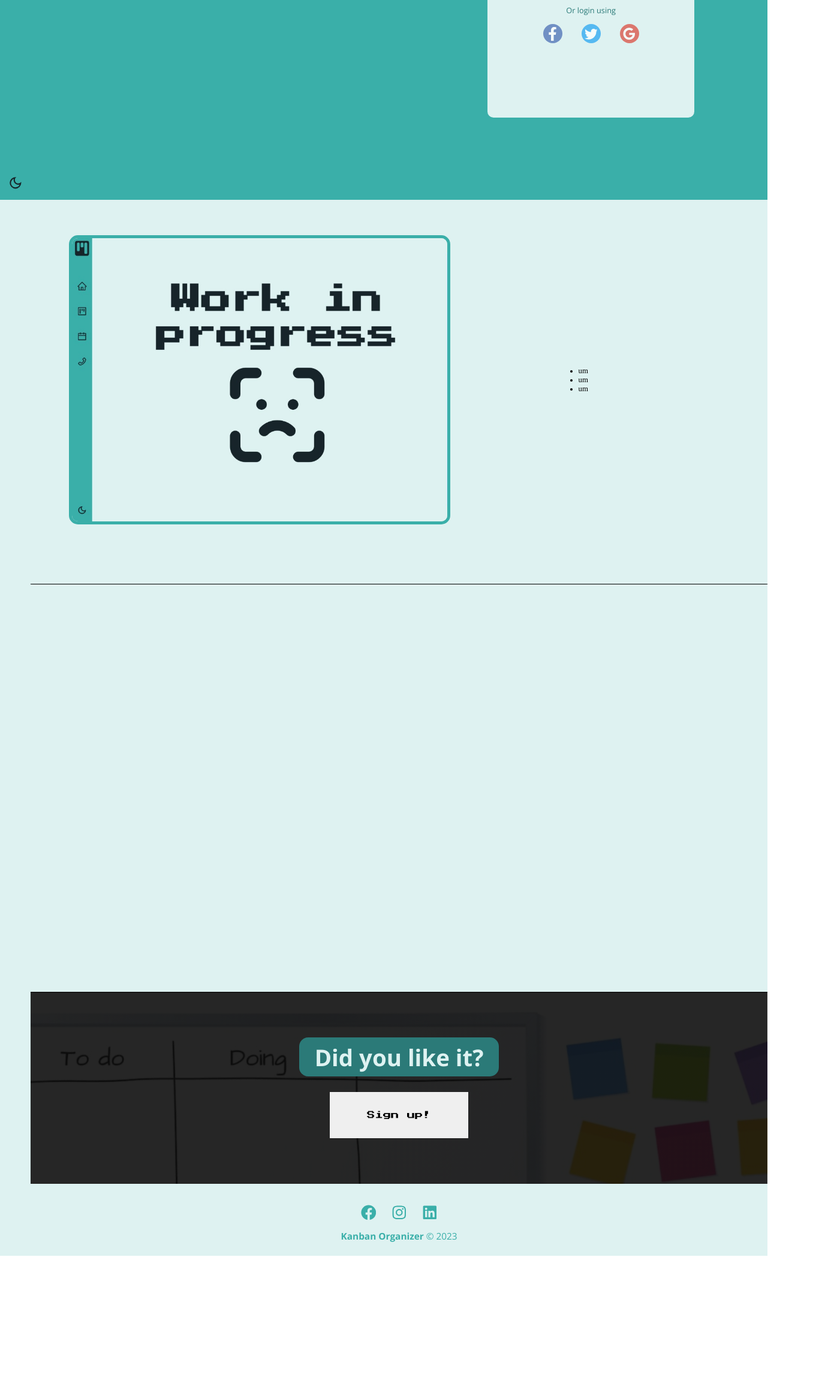
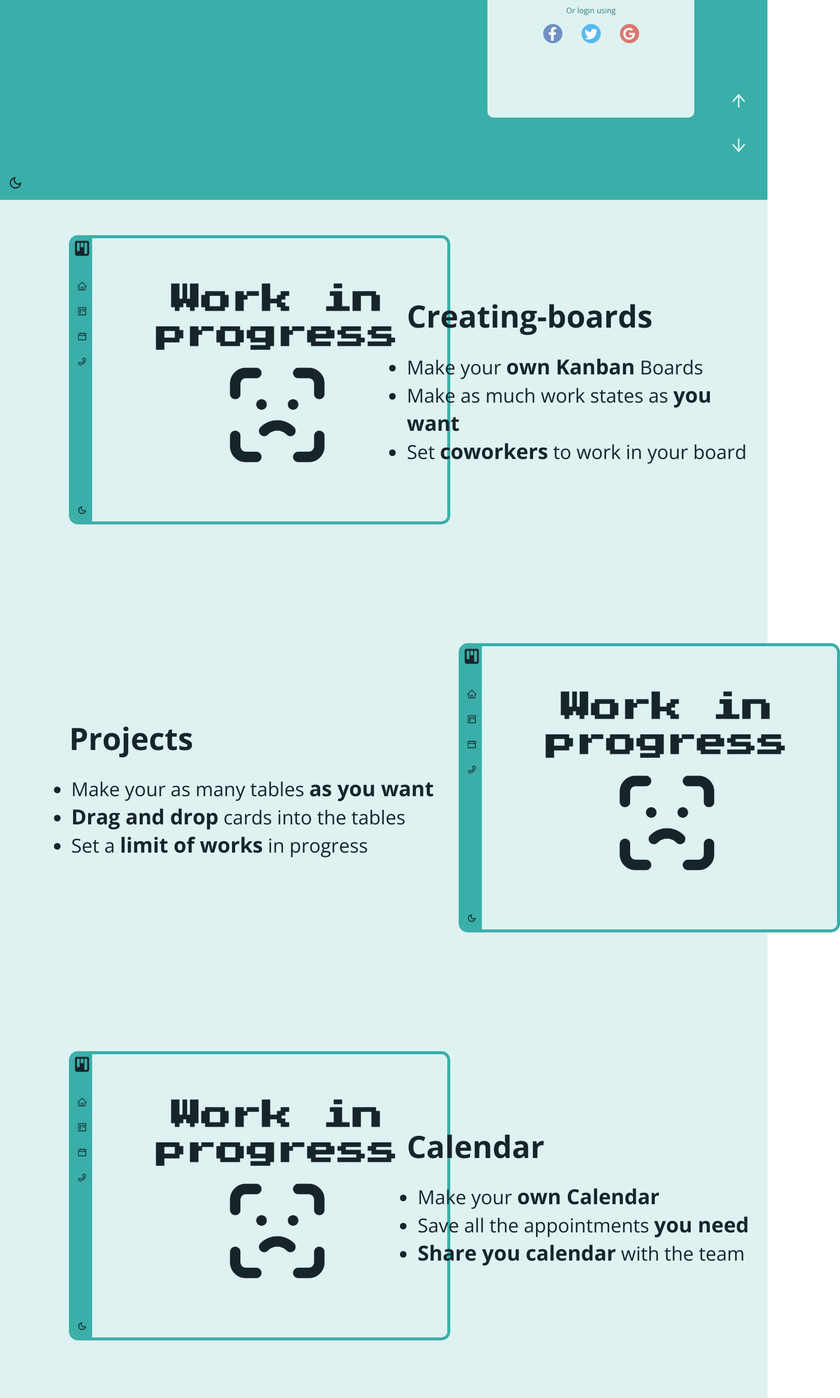
Before and after one commit to KaueFSoares/Kanban-Organizer, a React (Create React App) app in the folder files/kanban-organizer/: page / in a window 1280 px wide. Shown: the part 467-2797 px from the top of the page at 60% size, 1401 px wide, since content can reach past the window. Before the commit the page ends 2560 px from the top, so only its background shows below. Built offline with nearby package versions, Linux system fonts and the light colour scheme.

Commit message:
Home page ready

```diff
--- a/files/kanban-organizer/src/components/pages/home/Home.js
+++ b/files/kanban-organizer/src/components/pages/home/Home.js
@@ -1,5 +1,6 @@
 import { FaFacebook, FaInstagram, FaLinkedin } from "react-icons/fa"
 import { BsFillKanbanFill } from "react-icons/bs"
+import { AiOutlineArrowUp, AiOutlineArrowDown } from "react-icons/ai"
 
 import "./home.sass"
 import SignForm from "./SignForm/SignForm"
@@ -9,6 +10,13 @@ function Home() {
   function backToTop() {
     window.scrollTo({
       top: 0,
+      behavior: 'smooth'
+    });
+  }
+
+  function backToBottom() {
+    window.scrollTo({
+      top: document.body.scrollHeight,
       behavior: 'smooth'
     });
   }
@@ -55,17 +63,44 @@ function Home() {
           </div>
 
           <div id="text">
+            <h3>Creating-boards</h3>
             <ul>
-              <li>um</li>
-              <li>um</li>
-              <li>um</li>
+              <li>Make your <span>own Kanban</span> Boards</li>
+              <li>Make as much work states as <span>you want</span></li>
+              <li>Set <span>coworkers</span> to work in your board</li>
             </ul>
           </div>
         </div>
 
 
-        <div id = "seccond-content">
+        <div id="seccond-content">
+          <div id="text">
+            <h3>Projects</h3>
+            <ul>
+              <li>Make your as many tables <span>as you want</span></li>
+              <li><span>Drag and drop</span> cards into the tables</li>
+              <li>Set a <span>limit of works</span> in progress</li>
+            </ul>
+          </div>
 
+          <div id="img-box">
+            <img src={require("../../../img/error-img.jpeg")} alt="features" />
+          </div>
+        </div>
+
+        <div id="third-content">
+          <div id="img-box">
+            <img src={require("../../../img/error-img.jpeg")} alt="features" />
+          </div>
+
+          <div id="text">
+            <h3>Calendar</h3>
+            <ul>
+              <li>Make your <span>own Calendar</span></li>
+              <li>Save all the appointments <span>you need</span></li>
+              <li><span>Share you calendar</span> with the team</li>
+            </ul>
+          </div>
         </div>
 
       </section>
@@ -100,6 +135,16 @@ function Home() {
           <span>Kanban Organizer</span> &copy; 2023
         </p>
       </footer>
+
+      <div id = "back-to-buttons">
+        <button id = "to-top-button" className="btn" onClick={backToTop}>
+          <AiOutlineArrowUp className="icon"/>
+        </button>
+
+        <button id = "to-bottom-button" className="btn" onClick={backToBottom}>
+          <AiOutlineArrowDown className="icon"/>
+        </button>
+      </div>
     </main>
   )
 }
--- a/files/kanban-organizer/src/components/pages/home/home.sass
+++ b/files/kanban-organizer/src/components/pages/home/home.sass
@@ -25,6 +25,7 @@
         min-height: 100vh
         width: 100%
         background-color: variables.$bg-color
+        /* position: relative */
 
         #top
             background: linear-gradient(rgba(0, 0, 0, 0.85), rgba(0, 0, 0, 0.85)), url("../../../img/background-image-1-reformated.jpg")
@@ -123,15 +124,130 @@
                 #text
                     height: 100%
                     width: 50%
-                    padding: 3rem
+                    padding: 3rem 1rem
                     display: flex
                     justify-content: center
                     align-items: center
+                    flex-direction: column
+
+                    h3
+                        font-family: variables.$font-main
+                        font-size: 4rem
+                        color: variables.$text-color-focus
+                        margin-bottom: 2rem
+                        text-align: left
+                        width: 100%
+
+                    ul
+                        list-style-position: outside
+                        font-family: variables.$font-main
+                        font-size: 2.5rem
+                        color: variables.$text-color-focus
+
+                        span
+                            font-weight: bold
+                            color: variables.$text-color-focus
+                            font-size: 2.7rem
 
             #seccond-content
+                padding: 3rem 0
+                display: flex
+                flex-direction: row
                 height: 85vh
                 width: 100%
-                border-top: 1px solid black
+
+                #img-box
+                    height: 100%
+                    width: 45%
+                    display: flex
+                    align-items: center
+                    padding: 0 2rem
+                    padding-left: 3rem
+
+                    img
+                        height: 80%
+                        border: 5px solid variables.$bg-color-focus
+                        border-radius: variables.$large-border-radius
+
+                #text
+                    height: 100%
+                    width: 55%
+                    padding: 3rem 0
+                    padding-left: 5rem
+                    display: flex
+                    justify-content: center
+                    align-items: center
+                    flex-direction: column
+
+                    h3
+                        font-family: variables.$font-main
+                        font-size: 4rem
+                        color: variables.$text-color-focus
+                        margin-bottom: 2rem
+                        text-align: left
+                        width: 100%
+
+                    ul
+                        list-style-position: outside
+                        font-family: variables.$font-main
+                        font-size: 2.5rem
+                        color: variables.$text-color-focus
+
+                        span
+                            font-weight: bold
+                            color: variables.$text-color-focus
+                            font-size: 2.7rem
+
+
+
+            #third-content
+                padding: 3rem 0
+                display: flex
+                flex-direction: row
+                height: 85vh
+                width: 100%
+
+
+                #img-box
+                    height: 100%
+                    width: 50%
+                    display: flex
+                    align-items: center
+                    padding: 0 2rem
+                    padding-left: 5rem
+
+                    img
+                        height: 80%
+                        border: 5px solid variables.$bg-color-focus
+                        border-radius: variables.$large-border-radius
+
+                #text
+                    height: 100%
+                    width: 50%
+                    padding: 3rem 1rem
+                    display: flex
+                    justify-content: center
+                    align-items: center
+                    flex-direction: column
+
+                    h3
+                        font-family: variables.$font-main
+                        font-size: 4rem
+                        color: variables.$text-color-focus
+                        margin-bottom: 2rem
+                        text-align: left
+                        width: 100%
+
+                    ul
+                        list-style-position: outside
+                        font-family: variables.$font-main
+                        font-size: 2.5rem
+                        color: variables.$text-color-focus
+
+                        span
+                            font-weight: bold
+                            color: variables.$text-color-focus
+                            font-size: 2.7rem
 
         #back-to-top-box
             height: 40vh
@@ -201,3 +317,22 @@
                 span
                     font-weight: bold
                     color: variables.$bg-color-focus
+
+        #back-to-buttons
+            position: fixed
+            top: 75vh
+            right: 1rem
+            display: flex
+            flex-direction: column
+
+            .btn
+                margin: 1rem
+                border: none
+                background-color: variables.$bg-color-focus
+                padding: .5rem
+                border-radius: variables.$small-border-radius
+                cursor: pointer
+
+                .icon
+                    font-size: 2.5rem
+                    color: variables.$bg-color
```
